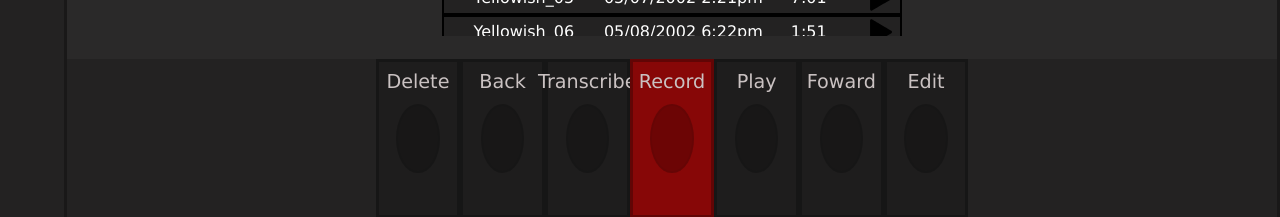
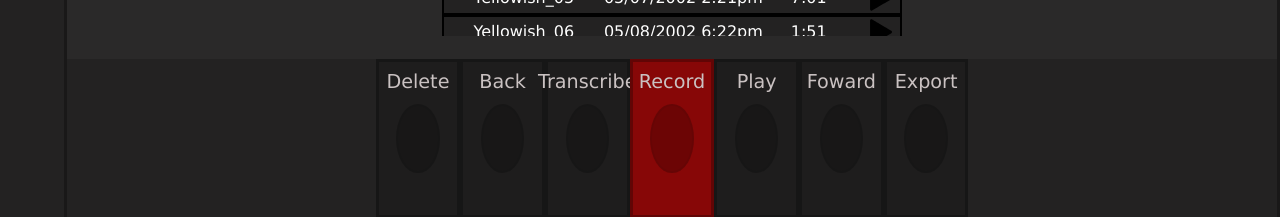
Before and after one commit to LanceCampos5302/CassetteWebsite, a React (Create React App) app: page /CassettePage in a window 1280 px wide. Shown: the part 579-796 px from the top of the page. Built offline with nearby package versions, Linux system fonts and the light colour scheme.

Commit message:
Getting rid of collections + small changes

```diff
--- a/src/App.js
+++ b/src/App.js
@@ -15,7 +15,7 @@ function App() {
           <Route path="/Register" element={<RegisterPage/>}/>
           <Route exact path="/Home" element={<HomePage/>}/>
           <Route exact path="/CassettePage" element={<CassettePage/>}/>
-          <Route exact path="/" element={<SettingPage/>}/>
+          <Route exact path="/Settings" element={<SettingPage/>}/>
         </Routes>
       </Router>
   );
--- a/src/components/CassettePage/CassettePage.js
+++ b/src/components/CassettePage/CassettePage.js
@@ -90,7 +90,7 @@ const CassettePage = () => {
                         <div className='CassettePageButtonIndent'></div>
                     </div>
                     <div className='CassettePageButton'>
-                        <div className='CassettePageButtonTitle'>Edit</div>
+                        <div className='CassettePageButtonTitle'>Export</div>
                         <div className='CassettePageButtonIndent'></div>
                     </div>
                 </div>
--- a/src/components/HomePage/HomePage.js
+++ b/src/components/HomePage/HomePage.js
@@ -3,7 +3,6 @@ import './HomePage.css';
 import SideNavBar from '../SideNavBar/SideNavBar.js';
 import CassetteSide from '../CassetteSide/CassetteSide.js';
 import CassetteFront from '../CassetteFront/CassetteFront.js';
-import CollectionView from '../CollectionView/CollectionView';
 
 const HomePage = () => {
 
@@ -53,13 +52,6 @@ const HomePage = () => {
                     <CassetteFront mainText='Ahhhhh' subText='7/13/2023' backgroundColor=' var(--cassette-background)' highlightColor='#08999a'/>
                 </div>
             </div>
-
-
-            <div className='HomePageShelf'>
-                <div className='ShelfCassetteCollectionContainer'>
-                    <CollectionView mainText='Brazillian JiuJitsu Logs' backgroundColor='#666464' highlightColor = '#6a0aa6'/>
-                </div>
-            </div>
         </div>
         );
     }
--- a/src/components/SideNavBar/SideNavBar.js
+++ b/src/components/SideNavBar/SideNavBar.js
@@ -25,10 +25,12 @@ const SideNavBar = () => {
                         <CassetteSide mainText="Record" backgroundColor=' var(--cassette-background)' highlightColor='#9c1602'/>
                     </div>
                     <div className='CassetteContainer NavBarCassetteGroup1'>
-                        <CassetteSide mainText="Collections" backgroundColor=' var(--cassette-background)' highlightColor='#61029c'/>
+                        <CassetteSide mainText="Export" backgroundColor=' var(--cassette-background)' highlightColor='#61029c'/>
                     </div>
                     <div className='CassetteContainer NavBarCassetteGroup1'>
-                        <CassetteSide mainText="Settings" backgroundColor=' var(--cassette-background)' highlightColor='#286313'/>
+                        <a className='no-style-link' href='/Settings'>
+                            <CassetteSide mainText="Settings" backgroundColor=' var(--cassette-background)' highlightColor='#286313'/>
+                        </a>
                     </div>
                     <div className='CassetteContainer'>
                         <CassetteSide mainText="Account" backgroundColor=' var(--cassette-background)' highlightColor='#060d70'/>
```
Also changed, not shown: src/Board.txt, src/ScrappedComponents/CollectionView/CollectionView.css (renamed from src/components/CollectionView/CollectionView.css), src/ScrappedComponents/CollectionView/CollectionView.js (renamed from src/components/CollectionView/CollectionView.js).
